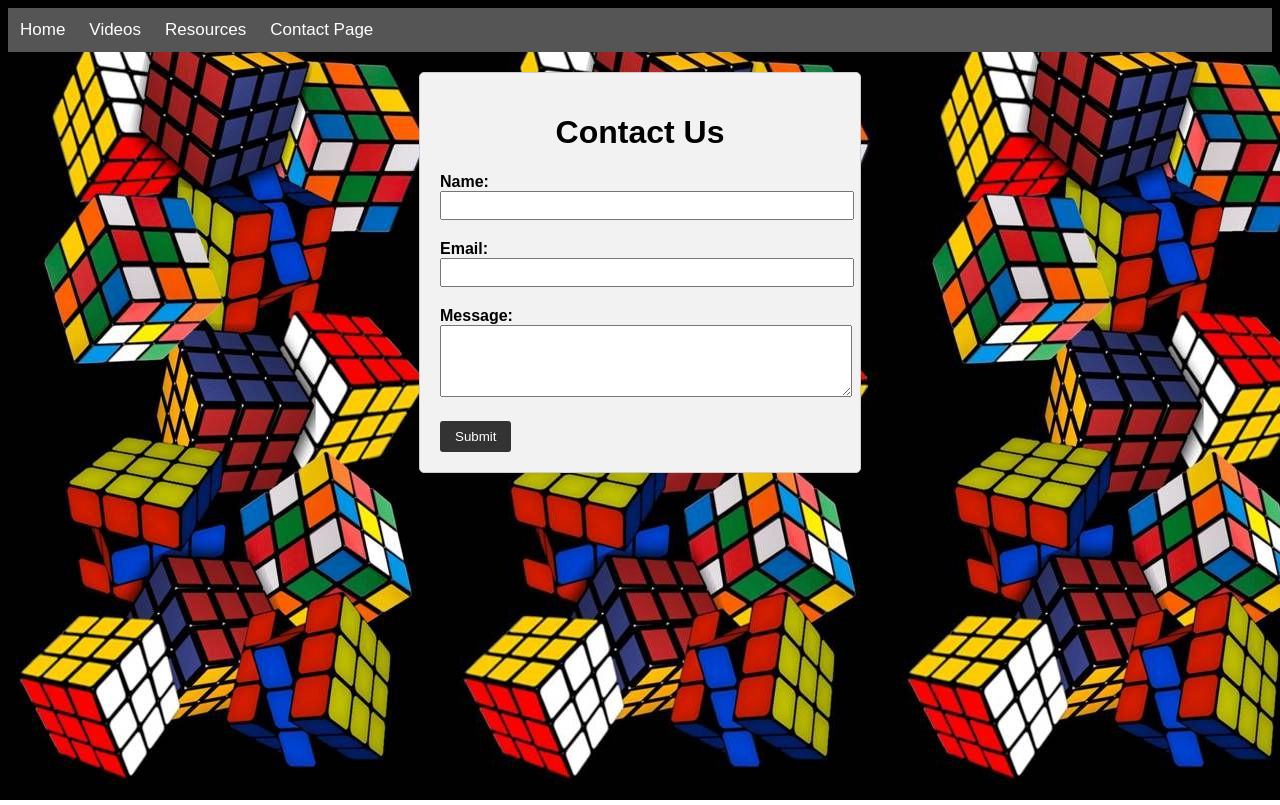
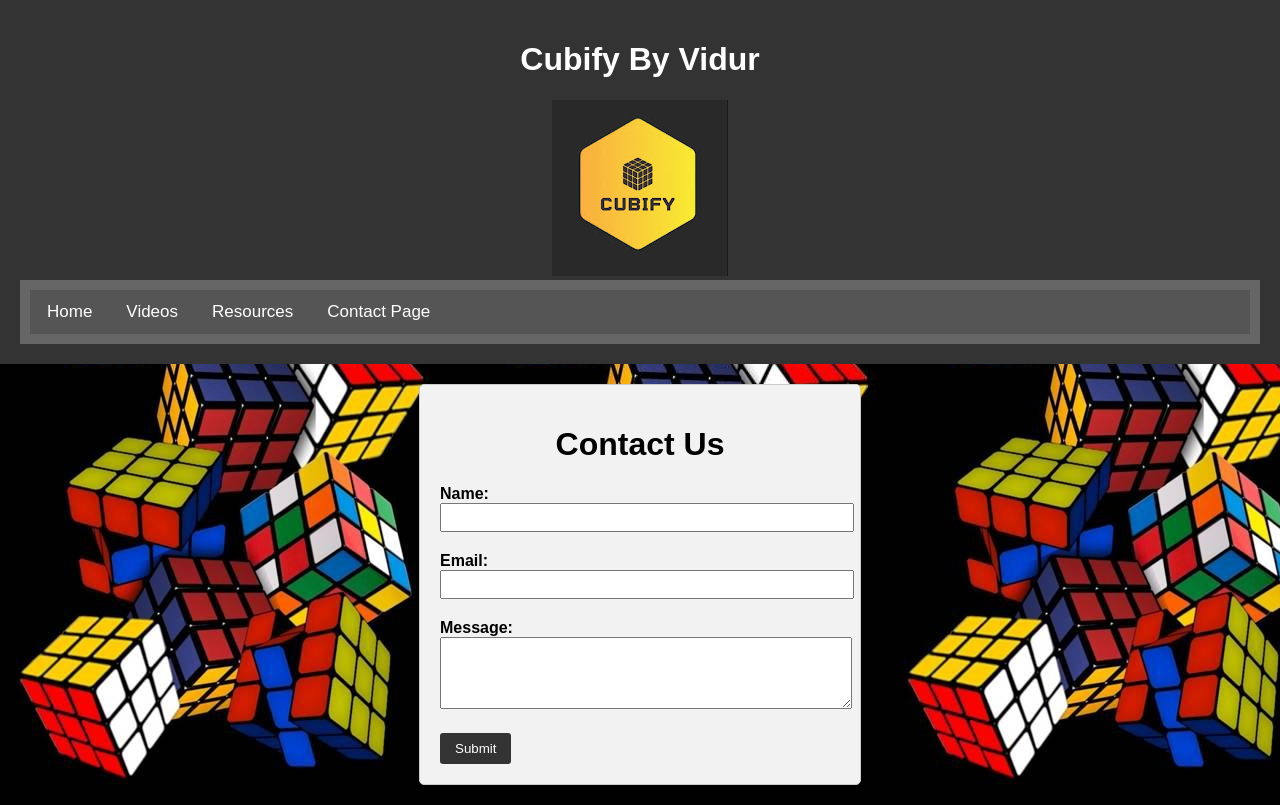
Before and after one commit to RubikKing456/CubifyWithVidur, a plain HTML site: page contact page.html in a window 1280 px wide. Drawn offline with Linux system fonts and the light colour scheme.

Commit message:
Add files via upload

```diff
--- a/contact page.html
+++ b/contact page.html
@@ -29,6 +29,56 @@
     float: none;
     display: block;
   }
+}
+header {
+      background-color: #333;
+      color: #fff;
+      padding: 20px;
+      text-align: center;
+    }
+
+    body {
+      margin: 0;
+      padding: 0;
+    }
+
+    nav {
+      background-color: #666;
+      padding: 10px;
+      text-align: center;
+    }
+
+    nav a {
+      color: #fff;
+      text-decoration: none;
+      padding: 5px 10px;
+      margin: 0 5px;
+    }
+
+    .container {
+      width: 800px;
+      margin: 20px auto;
+      padding: 20px;
+      background-color: #f2f2f2;
+      border: 1px solid #ccc;
+      border-radius: 5px;
+      position: relative;
+    }
+
+    h1 {
+      color: 255, 255, 255;
+    }
+
+    p {
+      color: #666;
+      margin-bottom: 20px;
+    }
+
+    .centered-image {
+      position: absolute;
+      left: 50%;
+      bottom: 0;
+      transform: translateX(-50%);
     }
     .container {
       width: 400px;
@@ -75,6 +125,9 @@
       background-repeat: repeat;
     }
   </style>
+  <header>
+    <h1> Cubify By Vidur </h1>
+    <img src="img/CubifyLogo.jpg" alt="Cubify Logo" class="bottom">
     <nav>
       <div class="navbar">
         <a href="index.html"><i class="home"></i> Home</a>
@@ -83,6 +136,7 @@
         <a href="contact page.html"><i class="contact page"></i> Contact Page</a>
       </div>
     </nav>
+  </header>
   <div class="container">
     <h1>Contact Us</h1>
     <form action="https://formspree.io/f/xzblbnez" method="POST">
```
Lines whose indentation alone changed are shown as unchanged.
